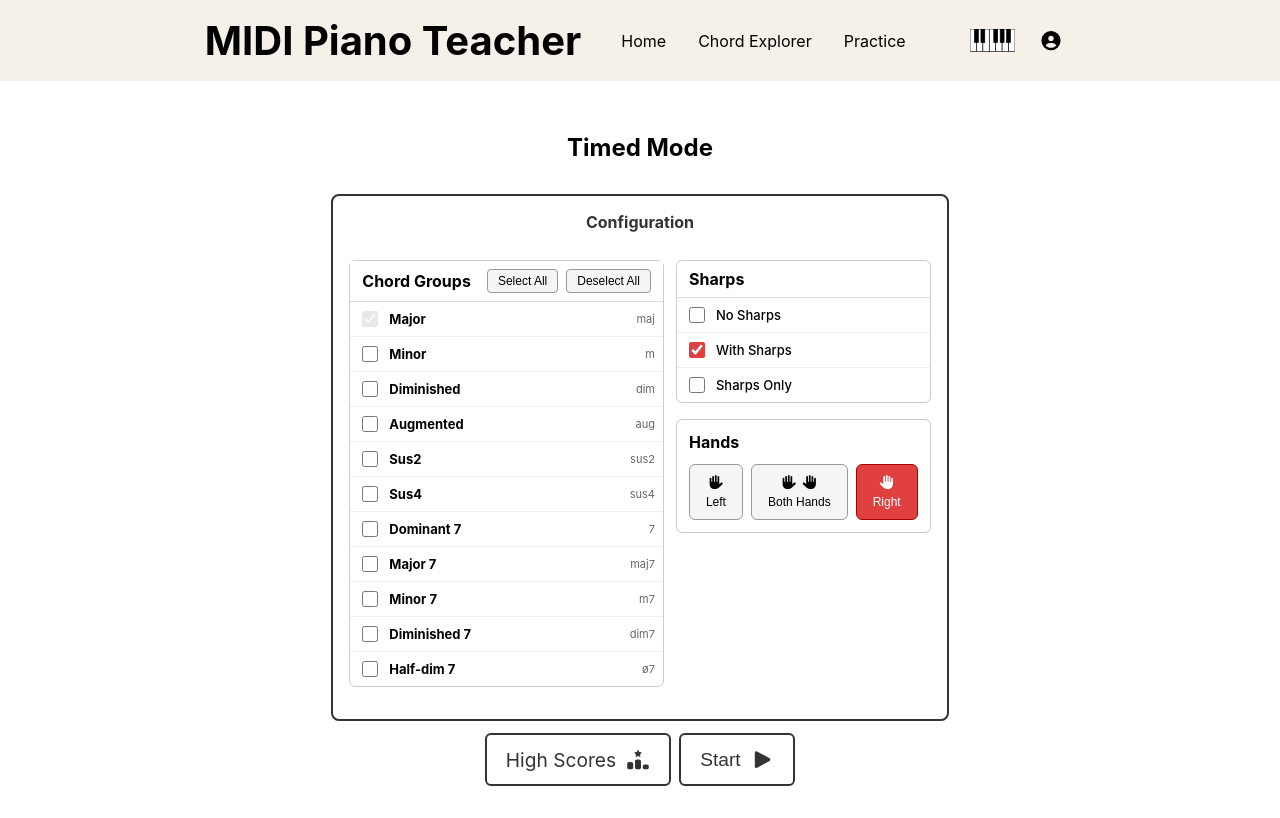
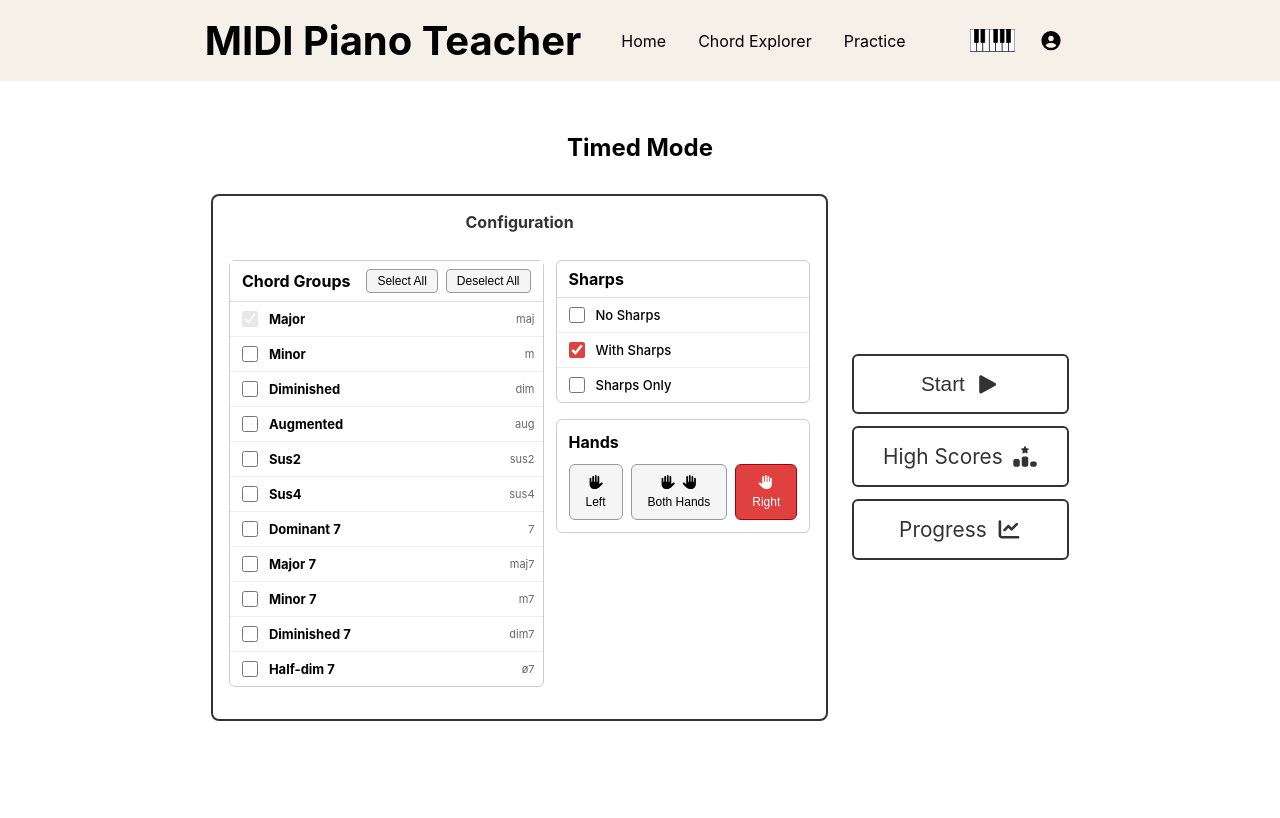
Before and after one commit to mjosephs1/midi-piano-teacher-web, a React (Create React App) app: page /practice-chords/timed in a window 1280 px wide. Built offline with nearby package versions, Linux system fonts and the light colour scheme.

Commit message:
Update Timed Mode stlying

```diff
--- a/src/pages/TimedMode.css
+++ b/src/pages/TimedMode.css
@@ -8,20 +8,19 @@
 .timed-play-button {
   display: flex;
   align-items: center;
+  justify-content: center;
   border: 2px solid #333;
   border-radius: 6px;
   background: transparent;
-  padding: 0.8rem 1.2rem;
-  font-size: 1.2rem;
+  padding: 1rem 1.8rem;
+  font-size: 1.3rem;
   color: #333;
   cursor: pointer;
   transition: background-color 0.2s;
   gap: 0.6rem;
   text-decoration: none;
-}
-
-.timed-configure-buttons .timed-play-button {
-  margin: 0;
+  width: 100%;
+  box-sizing: border-box;
 }
 
 .timed-play-button:hover {
@@ -181,10 +180,17 @@
   color: white;
 }
 
+.timed-configure-layout {
+  display: flex;
+  flex-direction: row;
+  align-items: center;
+  gap: 1.5rem;
+}
+
 .timed-config-card {
+  flex: 1;
   border-radius: 8px;
   padding: 16px;
-  width: 100%;
   box-sizing: border-box;
   border: 2px solid #333;
 }
@@ -198,6 +204,6 @@
 
 .timed-configure-buttons {
   display: flex;
-  gap: 0.5rem;
-  justify-content: center;
+  flex-direction: column;
+  gap: 0.75rem;
 }
--- a/src/pages/TimedMode.tsx
+++ b/src/pages/TimedMode.tsx
@@ -2,13 +2,13 @@ import { FC, useState, useEffect } from 'react';
 import { Link } from 'react-router-dom';
 import { FontAwesomeIcon } from '@fortawesome/react-fontawesome';
 import { library } from '@fortawesome/fontawesome-svg-core';
-import { faPlay, faStop, faRotateRight, faRankingStar } from '@fortawesome/free-solid-svg-icons';
+import { faPlay, faStop, faRotateRight, faRankingStar, faChartLine } from '@fortawesome/free-solid-svg-icons';
 import { PracticeConfig, TimedHistory, TimedResult, TIMED_HISTORY_KEY } from '../midi/noteUtils';
 import { PracticeConfiguration } from '../components/PracticeConfiguration';
 import { ChordQueue } from '../components/ChordQueue';
 import './TimedMode.css';
 
-library.add(faPlay, faStop, faRotateRight, faRankingStar);
+library.add(faPlay, faStop, faRotateRight, faRankingStar, faChartLine);
 
 type TimedStage = 'CONFIGURE' | 'COUNTDOWN' | 'STARTED' | 'RESULTS';
 
@@ -129,7 +129,7 @@ export const TimedMode: FC = () => {
     <div className="timed-mode-page">
       <h2>Timed Mode</h2>
       {stage === 'CONFIGURE' && (
-        <>
+        <div className="timed-configure-layout">
           <div className="timed-config-card">
             <h3 className="timed-config-card-title">Configuration</h3>
             <PracticeConfiguration
@@ -138,14 +138,17 @@ export const TimedMode: FC = () => {
             />
           </div>
           <div className="timed-configure-buttons">
+            <button className="timed-play-button" onClick={handleStartClick}>
+              Start <FontAwesomeIcon icon={faPlay} />
+            </button>
             <Link to="/practice-chords/high-scores" className="timed-play-button">
               High Scores <FontAwesomeIcon icon={faRankingStar} />
             </Link>
-            <button className="timed-play-button" onClick={handleStartClick}>
-              Start <FontAwesomeIcon icon={faPlay} />
-            </button>
+            <Link to="/practice-chords/progress" className="timed-play-button">
+              Progress <FontAwesomeIcon icon={faChartLine} />
+            </Link>
           </div>
-        </>
+        </div>
       )}
 
       {stage === 'COUNTDOWN' && (
```
